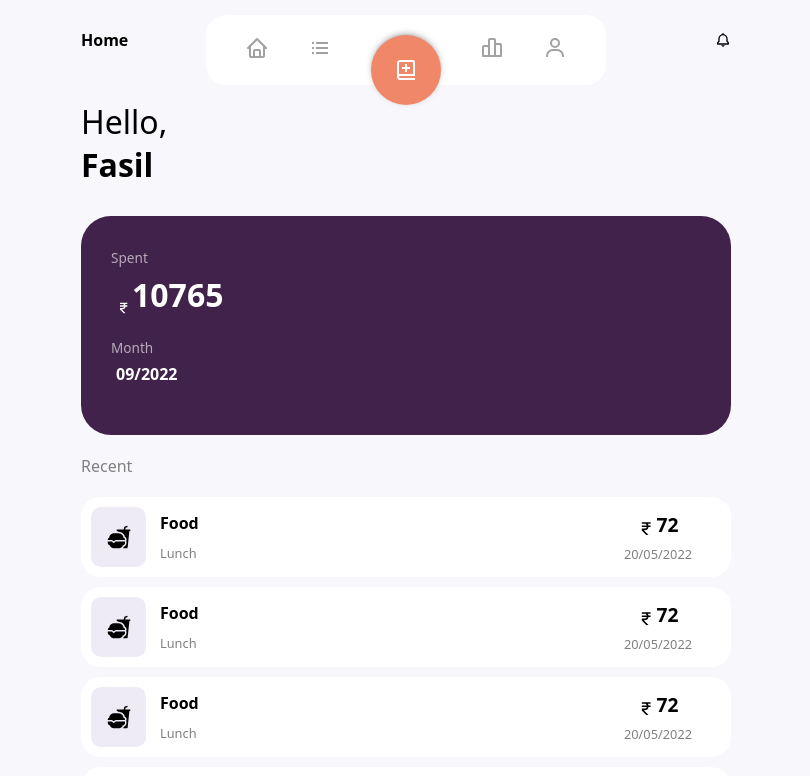
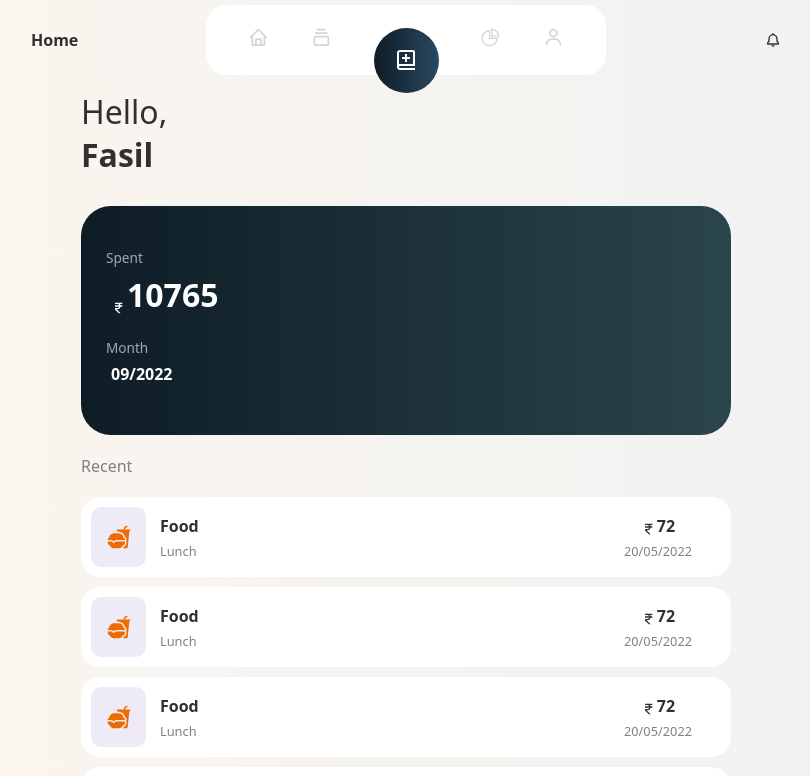
Before and after one commit to fasilkp/expense-tracker, a React (Create React App) app in the folder client/: page / in a window 1280 px wide. Shown: the top 776 px of the page, without its empty margins (234-1044 px from the left). Built offline with nearby package versions, Linux system fonts and the light colour scheme.

Commit message:
Navbar updated

```diff
--- a/client/src/App.css
+++ b/client/src/App.css
@@ -4,9 +4,15 @@
   font-family: system-ui, -apple-system, BlinkMacSystemFont, 'Segoe UI', Roboto, Oxygen, Ubuntu, Cantarell, 'Open Sans', 'Helvetica Neue', sans-serif;
   box-sizing: border-box;
 }
+:root{
+  --mainColor:#0e1c26;
+  --secondColor:#2a454b;
+  --thirdColor: #294861;
+}
 .App{
-  background-color: #F8F7FC;
   width: 100%;
   min-height: 100vh;
   height: 100%;
+  background-image: linear-gradient(to right, #fdf5ed , #eef2f3);
+  color: #303030;
 }
--- a/client/src/components/Header/Header.css
+++ b/client/src/components/Header/Header.css
@@ -3,9 +3,11 @@
     display: flex;
     justify-content: center;
     height: 80px;
+    background-image: linear-gradient(to right, #fdf5ed , #eef2f3);
+    position: fixed;
 }
 .header-container{
-    width: 650px;
+    width: 750px;
     display: flex;
     justify-content: space-between;
 }
--- a/client/src/components/Home/Home.css
+++ b/client/src/components/Home/Home.css
@@ -3,10 +3,10 @@
     align-items: center;
     width: 100%;
     flex-direction: column;
+    padding-top: 70px;
 }
 .home-container{
     width: 650px;
-
     padding-bottom: 80px;
 }
 .home-head{
@@ -18,10 +18,12 @@
 }
 .home-banner{
     width: 100%;
-    background-color: #41224A;
+    background-image: linear-gradient(to right, #0e1c26 , #2a454b);
     border-radius: 30px;
     padding: 30px;
+    padding-left: 25px;
     color: white;
+    padding-top: 40px;
 }
 .home-banner div{
     margin-bottom: 20px;
@@ -61,7 +63,9 @@
 }
 .recent-list-profile{
     width: 15%;
+    color: rgb(238, 107, 0);
 }
+
 .recent-list-profile{
     width: 55px;
     height: 60px;
@@ -73,6 +77,7 @@
     width: 70%;
     align-items: flex-start;
     justify-content: space-around;
+    padding: 5px 0px;
     padding-left: 10px;
     flex-direction: column;
 }
@@ -80,10 +85,12 @@
     width: 20%;
     flex-direction: column;
     justify-content: space-around;
+    padding: 5px 0px;
+
 
 }
 .recent-list-amount b{
-    font-size: 1.2rem;
+    font-size: 1rem;
     display: flex;
     align-items: flex-end;
 }
@@ -98,4 +105,7 @@
     .home-container{
         width: 92%;
     }
+    .Home{
+        padding-top: 50px;
+    }
   }
--- a/client/src/components/Navbar/Navbar.css
+++ b/client/src/components/Navbar/Navbar.css
@@ -8,35 +8,37 @@
     justify-content: space-evenly;
     position: fixed;
     left: 50%;
-    top: -20px;
+    top: -30px;
     transform: translate(-50%, 50%)
 }
 .Navbar .nav-item{
-    font-size: 1.5rem;
-    color: rgba(128, 128, 128, 0.733);
+    font-size: 1.3rem;
+    color: rgba(128, 128, 128, 0.333);
 }
-/* .icon{
-    color: black;
-    font-weight: 800;
-} */
+.navClicked{
+    font-size: 1.4rem;
+    color: var(--thirdColor);
+}
+
 .nav-add-expense{
-    width: 70px;
-    height: 70px;
+    width: 65px;
+    height: 65px;
     border-radius: 40px;
     color: white !important;
-    background-color: #F08769 ;
+    background-image: linear-gradient(to right, #0e1c26, #294861);
     display: flex;
     justify-content: center;
     align-items: center;
     font-size: 1.5rem !important;
     position: relative;
     bottom: -20px;
-    box-shadow: 0px -2px 10px -5px black;
 }
 @media only screen and (max-width: 600px) {
     .Navbar{
-        top: 740px;
-        box-shadow: 0px -5px 10px -2px grey;
+        bottom: 35px;
+        top: auto;
+        border-radius: 25px 25px 0px 0px;
+        box-shadow: 0px -5px 50px -25px grey;
     }
     .nav-add-expense{
         bottom: 20px;
--- a/client/src/components/Navbar/Navbar.jsx
+++ b/client/src/components/Navbar/Navbar.jsx
@@ -1,23 +1,53 @@
 import React from 'react'
-import { BiHome, BiBookAdd,BiBarChartAlt2,BiUser, BiListUl } from "react-icons/bi";
+import { BiHome, BiBookAdd, BiUser, BiCollection} from "react-icons/bi";
+import { HiCollection, HiHome,HiUser } from "react-icons/hi";
+import { AiOutlinePieChart, AiFillPieChart} from "react-icons/ai";
 import './Navbar.css'
+import { useState } from 'react';
 function Navbar() {
+    const click={
+        home:false,
+        list:false,
+        chart:false,
+        user:false
+    }
+    const [clicked, setClicked]=useState(click)
   return (
     <div className='Navbar'>
-        <div className="nav-item nav-home">
-            <BiHome className='icon'/>
+        <div className="nav-item nav-home"
+        onClick={()=>setClicked({...click, home:true})}>
+            {
+                clicked.home ?
+                <HiHome className='navClicked'/> :
+                <BiHome/>
+            }
         </div>
-        <div className="nav-item nav-expense">
-            <BiListUl />
+        <div className="nav-item nav-expense"
+        onClick={()=>setClicked({...click, list:true})}>
+            {
+                clicked.list?
+                <HiCollection className='navClicked'/> :
+                <BiCollection />
+            }
         </div>
         <div className="nav-item nav-add-expense">
             <BiBookAdd></BiBookAdd>
         </div>
-        <div className="nav-item nav-graph">
-            <BiBarChartAlt2/>
+        <div className="nav-item nav-graph"
+        onClick={()=>setClicked({...click, chart:true})}>
+            {
+                clicked.chart ?
+                <AiFillPieChart className='navClicked'/> :
+                <AiOutlinePieChart/>
+            }
         </div>
-        <div className="nav-item nav-profile">
-            <BiUser/>
+        <div className="nav-item nav-profile"
+        onClick={()=>setClicked({...click, user:true})}>
+            {
+                clicked.user ?
+                <HiUser className='navClicked'/> :
+                <BiUser/>
+            }
         </div>
     </div>
   )
```
